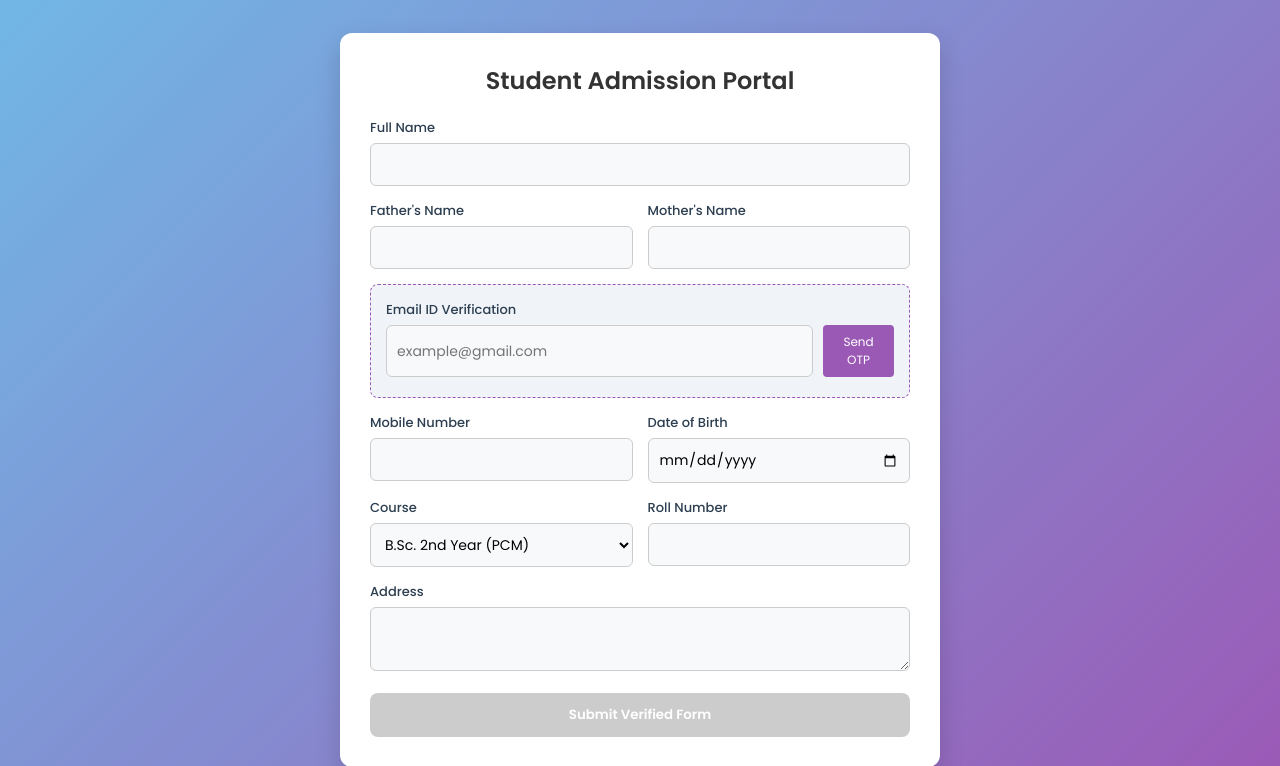
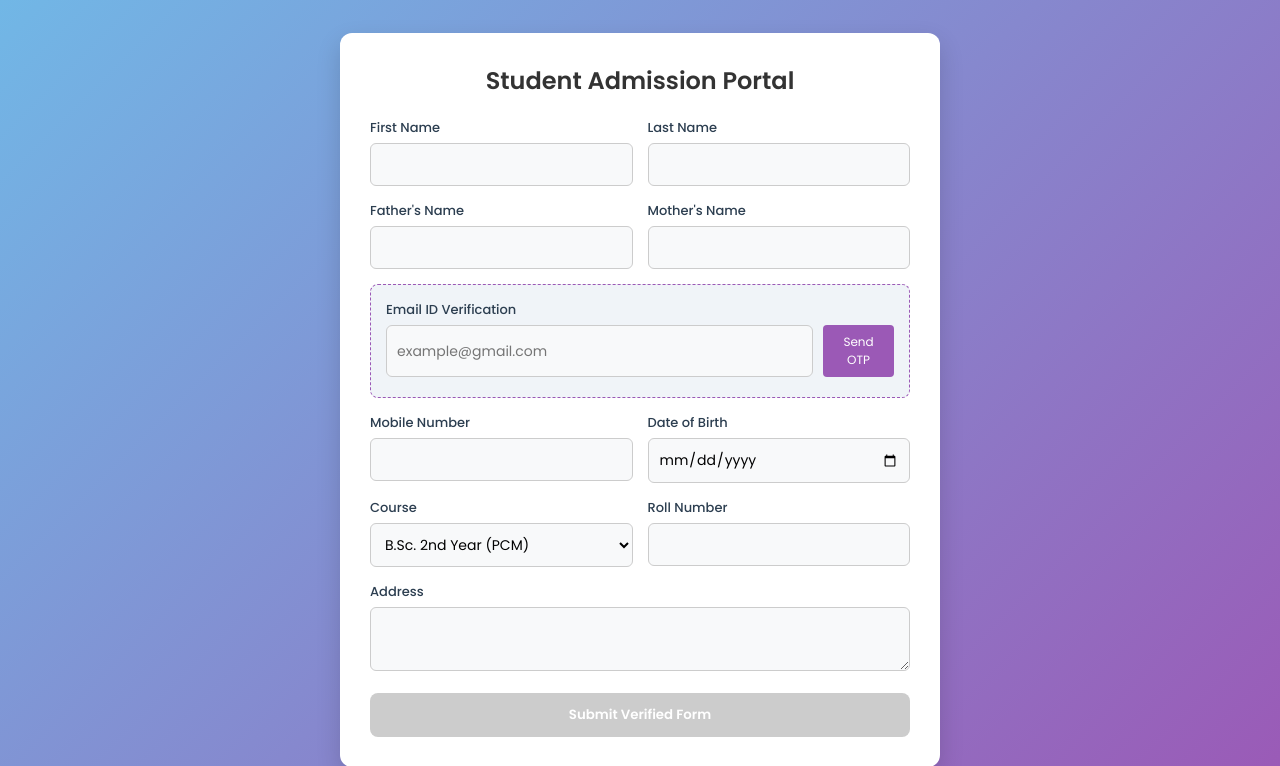
Before and after one commit to ayushtiwari246/student, a Flask app: page / in a window 1280 px wide. Shown: the top 766 px of the page. Run offline with Flask 3, Linux system fonts and the light colour scheme.

Commit message:
Update index.html

```diff
--- a/templates/index.html
+++ b/templates/index.html
@@ -27,7 +27,11 @@
 <div class="container">
     <div class="title">Student Admission Portal</div>
     <form action="/submit" method="POST">
-        <div class="form-group"><label>Full Name</label><input type="text" name="name" required></div>
+
+        <div class="form-row">
+            <div class="form-group" style="flex:1;"><label>First Name</label><input type="text" name="first_name" required></div>
+            <div class="form-group" style="flex:1;"><label>Last Name</label><input type="text" name="last_name" required></div>
+        </div>
 
         <div class="form-row">
             <div class="form-group" style="flex:1;"><label>Father's Name</label><input type="text" name="father_name" required></div>
@@ -107,4 +111,4 @@
     }
 </script>
 </body>
-                                                        </html>
+</html>
```
